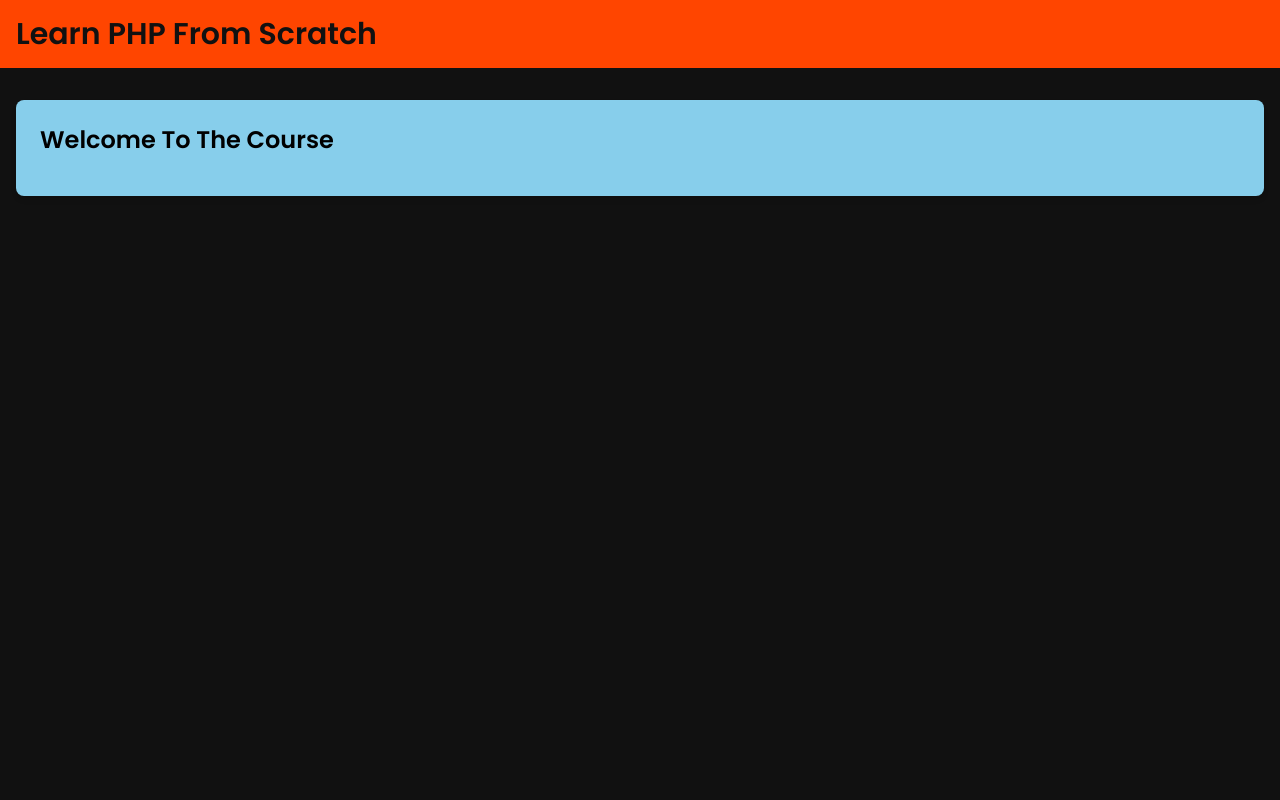
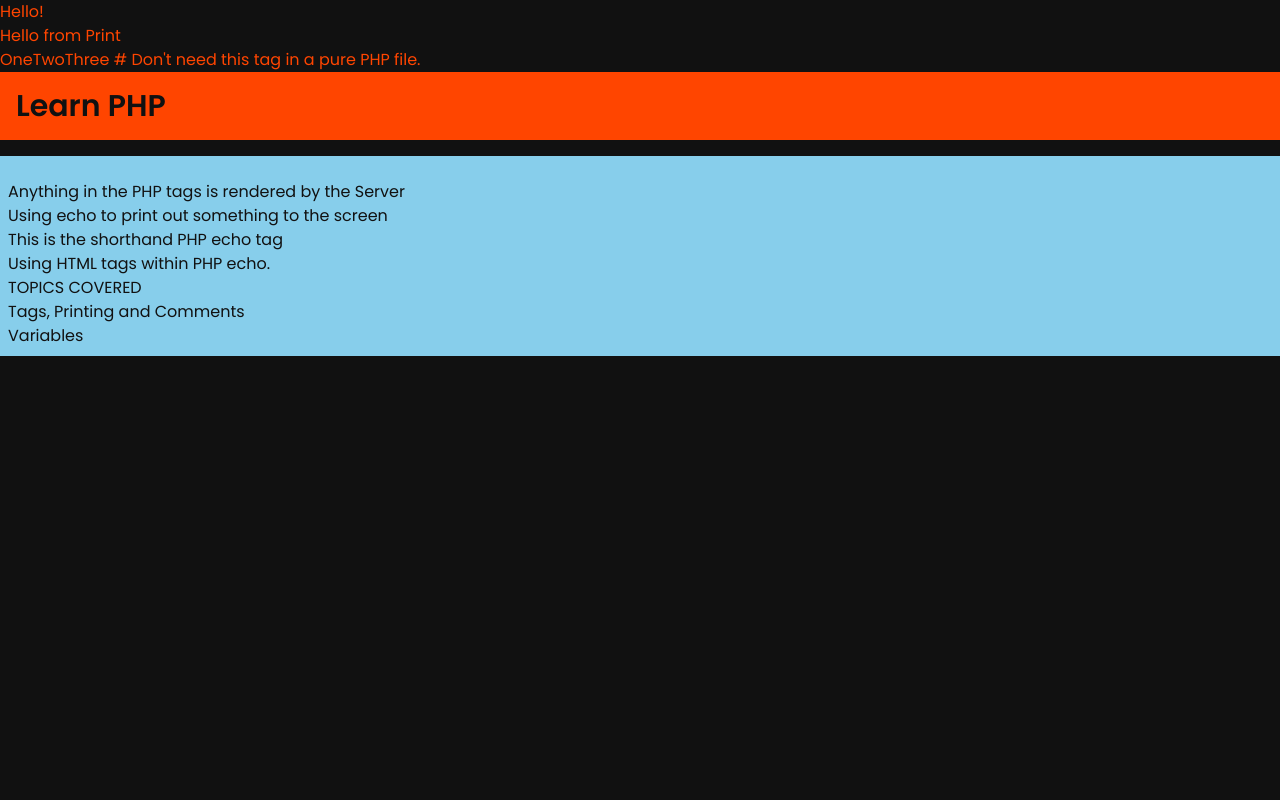
Before and after one commit to Nimira43/PHP-Course, a PHP site: page / in a window 1280 px wide. Run offline with PHP 8.4, Linux system fonts and the light colour scheme; some libraries are stand-ins or nearby versions.

Commit message:
Tags, comments and printing

```diff
--- a/l001-tag/index.php
+++ b/l001-tag/index.php
@@ -1,6 +1,22 @@
+<?php
+echo 'Hello!';
+echo '<br />';
+print 'Hello from Print';
+echo '<br />';
+echo 'One', 'Two', 'Three'; // Cannot do this with print
+
+/*
+
+Multi
+Line
+Comment
+
+*/
+
+?>  # Don't need this tag in a pure PHP file.
+
 <!DOCTYPE html>
 <html lang="en">
-
 <head>
     <meta charset="UTF-8">
     <meta name="viewport" content="width=device-width, initial-scale=1.0">
@@ -17,16 +33,32 @@
     }
 </style>
 
-<body class="bg-[#111]">
+<body class="bg-[#111] text-[#ff4500]">
     <header class="bg-[#ff4500] text-[#111] p-4">
         <div class="container mx-auto">
-            <h1 class="text-3xl font-semibold">Learn PHP From Scratch</h1>
+            <h1 class="text-3xl font-semibold">Learn PHP</h1>
         </div>
     </header>
-    <div class="container mx-auto p-4 mt-4">
-        <div class="bg-[#87ceeb] rounded-lg shadow-md p-6" text-[#111]>
-            <h2 class="text-2xl font-semibold mb-4">Welcome To The Course</h2>
-            <p></p>
+    <div class="container mx-auto p-2 mt-4 bg-[#87ceeb] text-[#111]">
+        <div>
+            <h2 class="text-2xl font-semibold mb-4"></h2>
+            <p>Anything in the PHP tags is rendered by the Server</p>
+            <p><?php echo 'Using echo to print out something to the screen'; ?></p>
+            <p><?= 'This is the shorthand PHP echo tag'; ?></p>
+            <?php echo '<h1>Using HTML tags within PHP echo.</h1>'; ?>
+            <h2>TOPICS COVERED</h2>
+            <ul>
+                <li>Tags, Printing and Comments</li>
+                <li>Variables</li>
+                <li></li>
+                <li></li>
+                <li></li>
+                <li></li>
+                <li></li>
+                <li></li>
+                <li></li>
+                <li></li>
+            </ul>
         </div>
     </div>
 </body>
```
Also changed, not shown: l000-tmp/index.php (+17 -6 lines).
